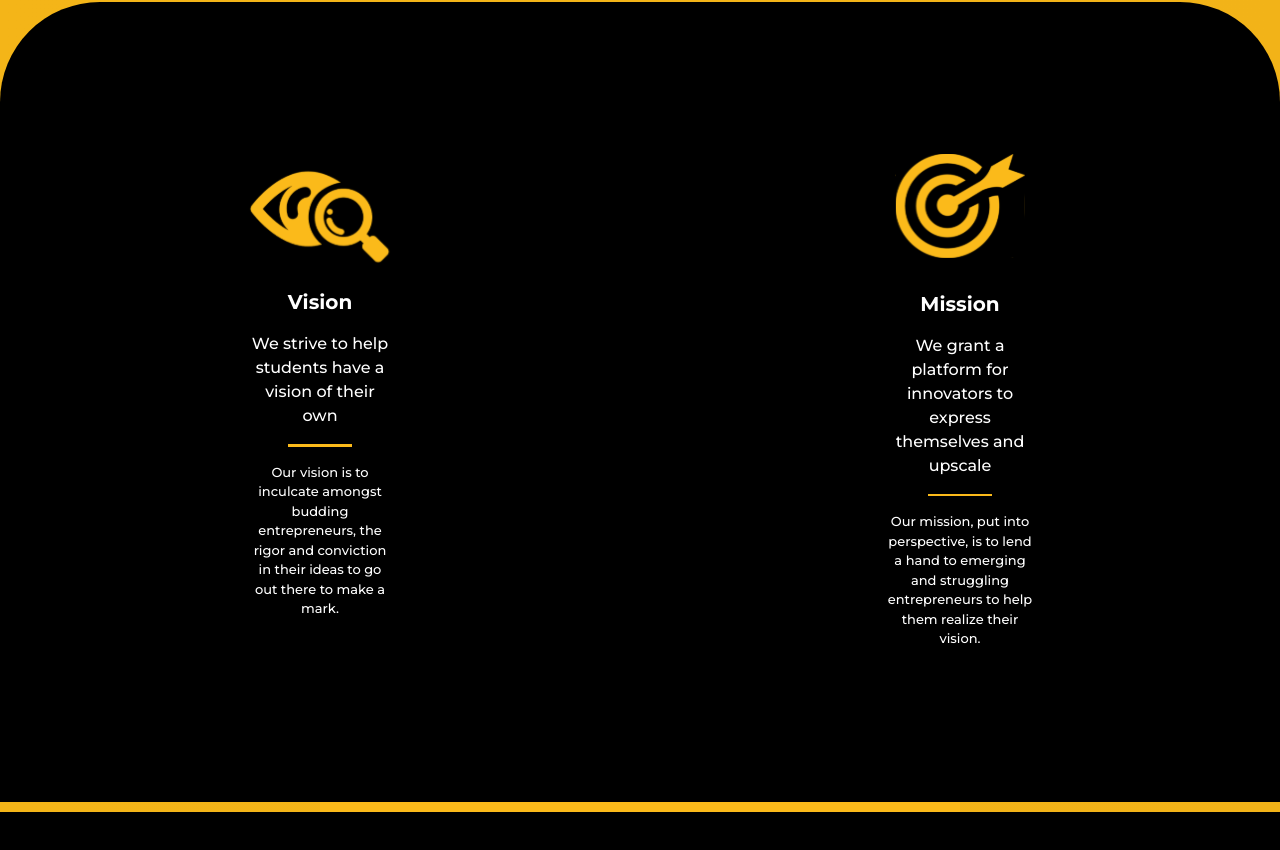
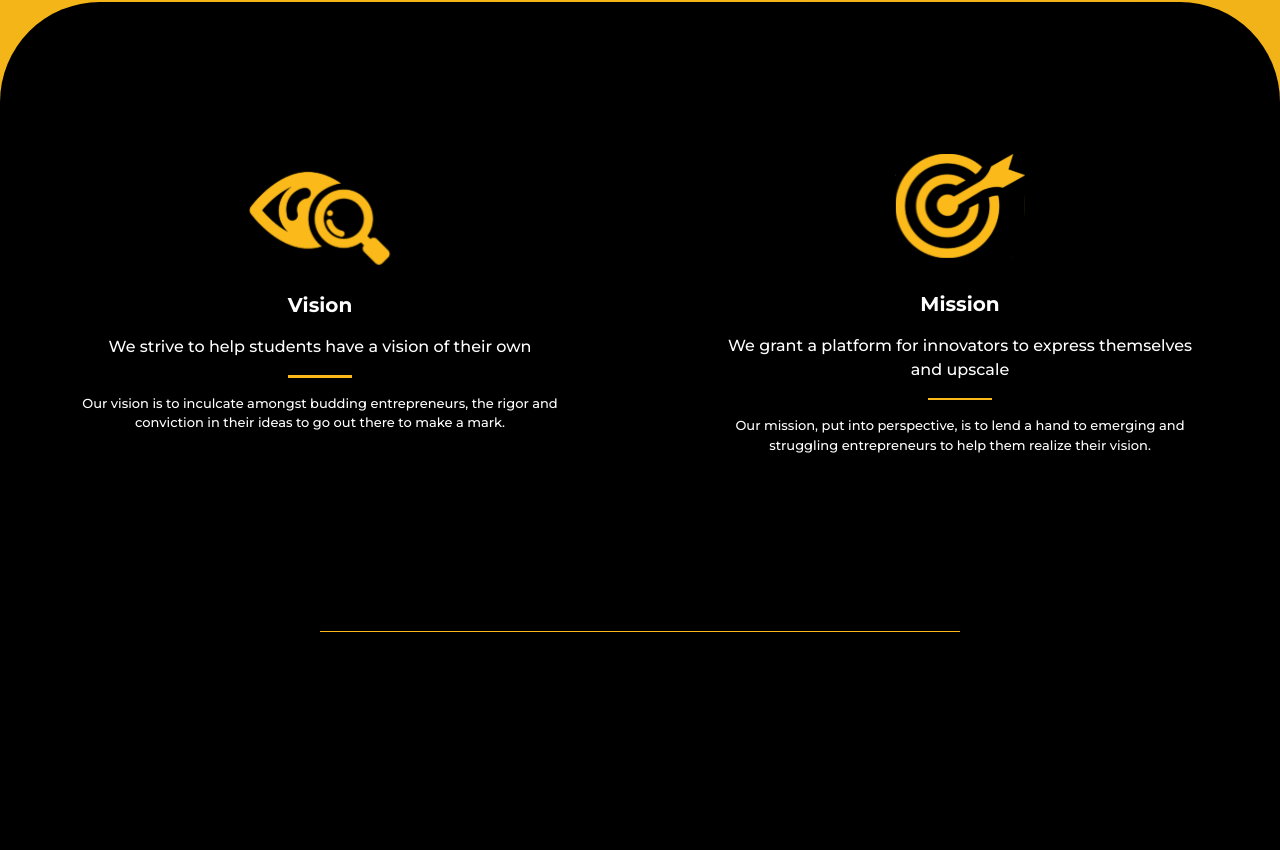
Before and after one commit to ucekw/iedc, a Next.js app: page / in a window 1280 px wide. Shown: the part 798-1648 px from the top of the page. Built offline with nearby package versions, Linux system fonts and the light colour scheme.

Commit message:
deployed on github fro testing

```diff
--- a/components/navbar.tsx
+++ b/components/navbar.tsx
@@ -12,6 +12,7 @@ function Navbar() {
         </div>
         <div className='flex gap-8 items-center justify-center'>
             <a href="">Home</a>
+            <a href="">Events</a>
             <a href="">Team</a>
             <a href="">About Us</a>
             <button className='px-5 py-2 bg-black text-white rounded-3xl font-[600]'>
--- a/components/visionAndMission.tsx
+++ b/components/visionAndMission.tsx
@@ -10,8 +10,9 @@ function VisionAndMission() {
       className={` ${font.className} bg-gradient-to-r from-[#F4B518] to-[#F2B318] flex flex-col`}
     >
       <div className="flex flex-col items-center w-full">
-        <div className="bg-black w-full h-screen rounded-t-[100px] flex ">
-          <div className="flex flex-col items-center px-[15.4rem] md:w-[50%] mt-36">
+        <div className="bg-black w-full h-screen rounded-t-[100px] flex flex-col items-center gap-44">
+          <div className="flex md:flex-row flex-col">
+            <div className="flex flex-col items-center px-[5rem] lg:px-[15.4rem] md:w-[50%] mt-36">
               <Image
                 src={"/icons/vision.svg"}
                 width={150}
@@ -19,7 +20,9 @@ function VisionAndMission() {
                 alt="vision-logo"
                 className="prevent-select "
               />
-            <h1 className="text-white text-xl text-center font-bold">Vision</h1>
+              <h1 className="text-white text-xl text-center font-bold">
+                Vision
+              </h1>
               <p className="text-white text-center text-base font-medium mt-4">
                 We strive to help students have a vision of their own
               </p>
@@ -30,7 +33,7 @@ function VisionAndMission() {
                 mark.
               </p>
             </div>
-          <div className="flex flex-col items-center  px-[15.4rem] md:w-[50%] mt-[9.5rem]">
+            <div className="flex flex-col items-center  px-[5rem] lg:px-[15.4rem] md:w-[50%] mt-[9.5rem]">
               <Image
                 src={"/icons/mission.svg"}
                 width={130}
@@ -53,7 +56,8 @@ function VisionAndMission() {
               </p>
             </div>
           </div>
-        <div className="w-[50%] h-[10px] bg-[#FBBA1A]"></div>
+          <span className="w-[50%] h-[1px] bg-[#FBBA1A] "></span>
+        </div>
       </div>
     </div>
   );
--- a/next.config.mjs
+++ b/next.config.mjs
@@ -1,4 +1,4 @@
 /** @type {import('next').NextConfig} */
-const nextConfig = {};
+const nextConfig = { output: "export",images: { unoptimized: true }}
 
 export default nextConfig;
--- a/tailwind.config.ts
+++ b/tailwind.config.ts
@@ -14,6 +14,13 @@ const config: Config = {
           "conic-gradient(from 180deg at 50% 50%, var(--tw-gradient-stops))",
       },
     },
+    screens: {
+      'sm': '856px',
+      'md': '939px',
+      'lg': '1402px',
+      'xl': '1867px',
+      '2xl': '2318px',
+    },
   },
   plugins: [],
 };
```
Also changed, not shown: 1 other file (tests, documents, lock files or other folders). Lines whose indentation alone changed are shown as unchanged.
